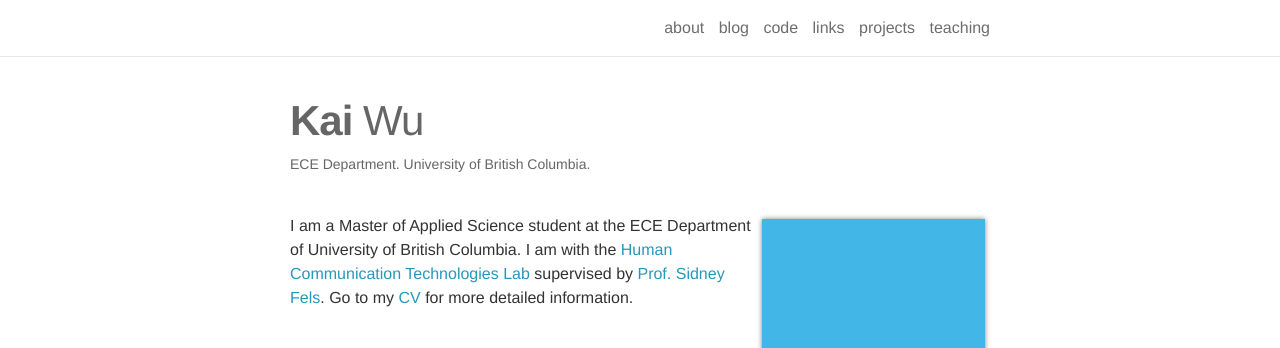
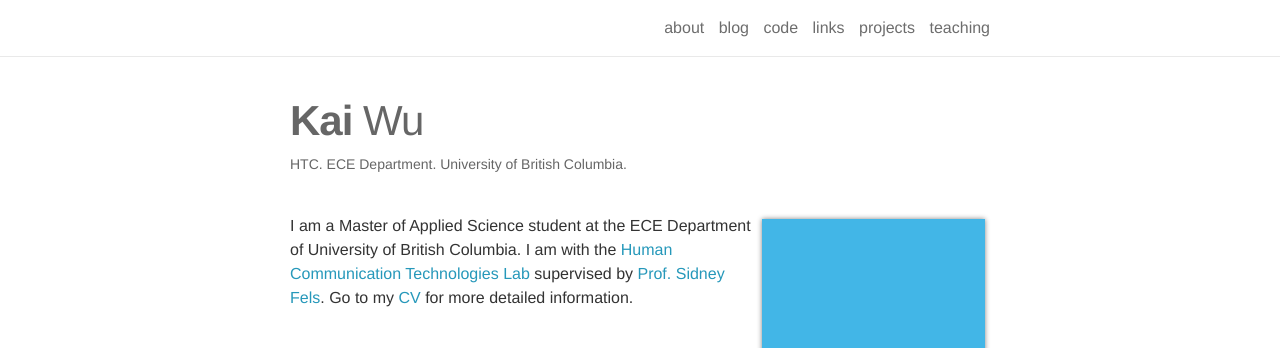
Before and after one commit to imkaywu/imkaywu.github.io, a Jekyll site: the page built from _pages/about.md, in a window 1280 px wide and 1019 px high. Shown: the top 348 px of the window. Built offline with Jekyll 4.4.1, drawn with Linux system fonts in a browser that asks for light colours; nearby versions of some CDN libraries; emoji names are drawn with the system emoji font; some web fonts are replaced.

Commit message:
add hct to about page

```diff
--- a/_pages/about.md
+++ b/_pages/about.md
@@ -2,7 +2,7 @@
 layout: about
 permalink: /
 title: <strong>Kai</strong> Wu
-description: <a href="https://www.ece.ubc.ca">ECE Department</a>. <a href="https://www.ubc.ca">University of British Columbia</a>.
+description: <a href="https://hct.ece.ubc.ca">HTC</a>. <a href="https://www.ece.ubc.ca">ECE Department</a>. <a href="https://www.ubc.ca">University of British Columbia</a>.
 
 profile:
   align: right
```
Also changed, not shown: 2 other files.
